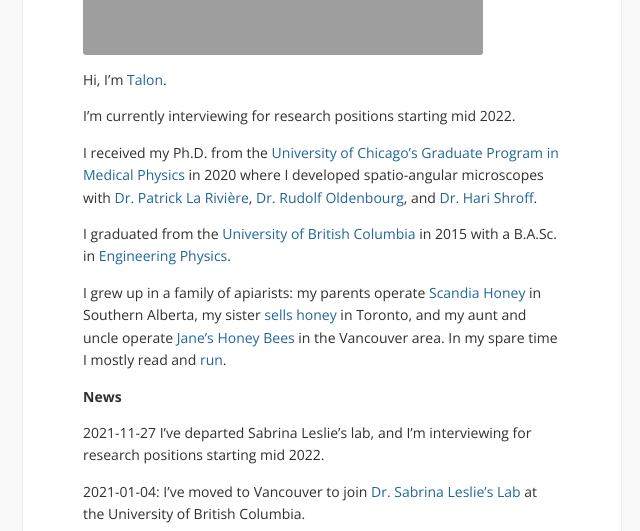
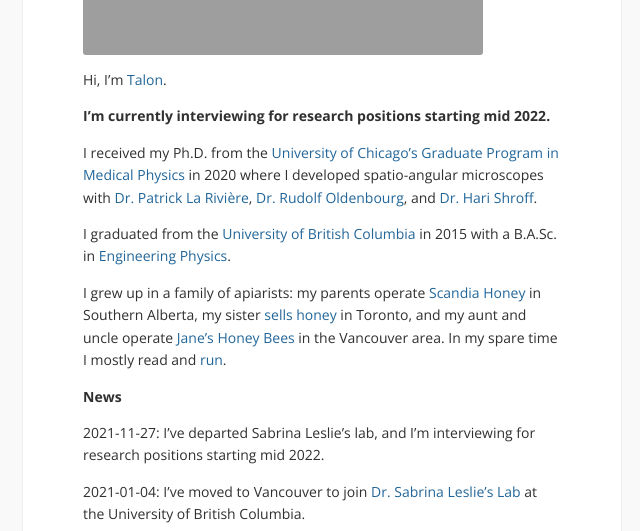
Before and after one commit to talonchandler/talonchandler.github.io, a Jekyll site: the page built from index.md, in a window 1280 px wide. Shown: the part 394-925 px from the top of the page, without its empty margins (318-958 px from the left). Built offline with Jekyll 4.4.1, drawn with Linux system fonts in a browser that asks for light colours; nearby versions of some CDN libraries; comment, search, counter and statistics services are not loaded.

Commit message:
Formatting

```diff
--- a/index.md
+++ b/index.md
@@ -6,7 +6,7 @@ layout: page
 
 Hi, I'm [Talon](https://books.google.com/books?id=pD6arNyKyi8C&pg=PT61&lpg=PT61&dq=%22Just+at+that+moment+the+Lord+of+the+Eagles+swept+down+from+above,+seized+him+in+his+talons,+and+was+gone.%22&source=bl&ots=2kfe5990uE&sig=8_ISf65WbcgOCJikcD5oP2Y2FXk&hl=en&sa=X&ved=0ahUKEwjO6IfYzvrTAhVLjlQKHXy0CXQQ6AEIKzAB#v=onepage&q=%22Just%20at%20that%20moment%20the%20Lord%20of%20the%20Eagles%20swept%20down%20from%20above%2C%20seized%20him%20in%20his%20talons%2C%20and%20was%20gone.%22&f=false).
 
-I'm currently interviewing for research positions starting mid 2022.
+<span class="bold">I'm currently interviewing for research positions starting mid 2022.</span>
 
 I received my Ph.D. from the [University][chicago] [of Chicago's][chicago] [Graduate Program in][medphys] [Medical Physics][medphys] in 2020 where I developed spatio-angular microscopes with [Dr. Patrick La][patrick] [Rivi&egrave;re][patrick], [Dr. Rudolf Oldenbourg](http://www.mbl.edu/bell/current-faculty/oldenbourg-lab/), and [Dr. Hari Shroff](https://www.nibib.nih.gov/about-nibib/staff/hari-shroff).
 
```
Also changed, not shown: other parts of index.md (+1 -1 lines).
